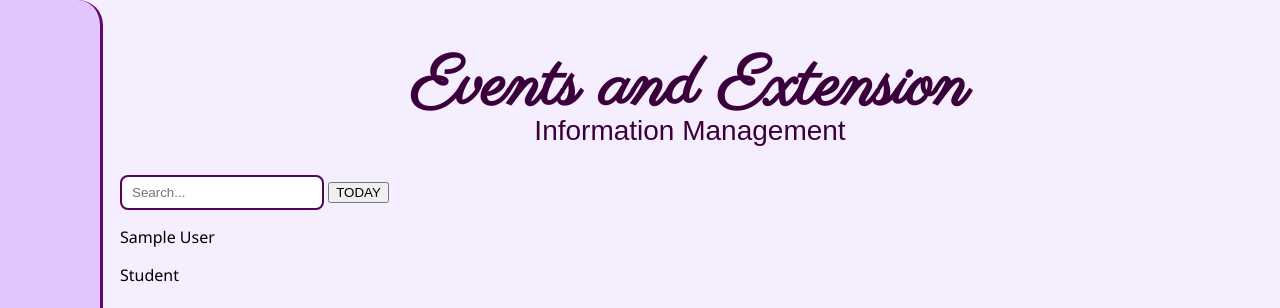
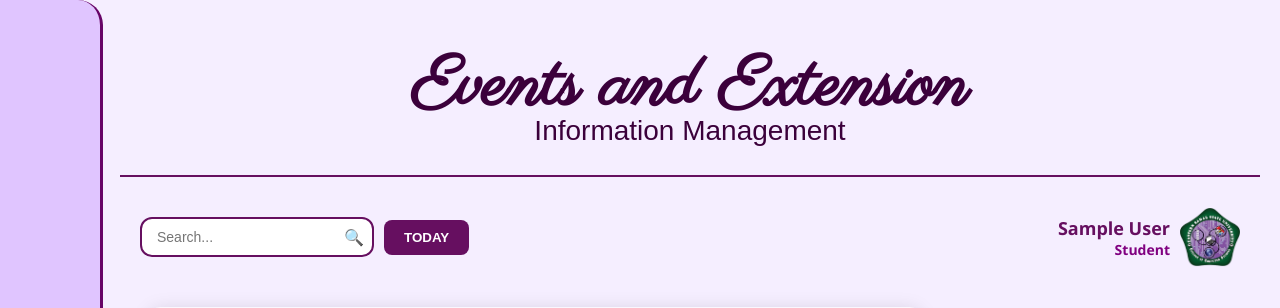
Before and after one commit to DavonGT/Event-IMS, a Django app: page / in a window 1280 px wide. Shown: the top 308 px of the page. Run offline with Django 5.2, Linux system fonts and the light colour scheme; the visitor is signed in with stand-in values (Sample User, id 1); data that the repository does not hold is empty; some libraries are stand-ins or nearby versions; some web fonts are replaced.

Commit message:
fix design on dasboard header- container

```diff
--- a/core/static/core/css/style.css
+++ b/core/static/core/css/style.css
@@ -531,6 +531,96 @@ body {
   }
 
 
+
+
+.header-container {
+  display: flex;
+  justify-content: space-between;
+  align-items: center;
+  background-color: #f5eeff;
+  padding: 10px 20px;
+}
+
+.search-today {
+  display: flex;
+  gap: 10px;
+  align-items: center;
+}
+
+.search-wrapper {
+  position: relative;
+}
+
+.search-input {
+  padding: 10px 35px 10px 15px;
+  border: 2px solid #660f60;
+  border-radius: 12px;
+  font-size: 14px;
+  color: #660f60;
+  outline: none;
+}
+
+.search-icon {
+  position: absolute;
+  right: 10px;
+  top: 50%;
+  transform: translateY(-50%);
+  color: #660f60;
+  font-size: 16px;
+  pointer-events: none;
+}
+
+.today-button {
+  background-color: #660f60;
+  color: white;
+  padding: 10px 20px;
+  border: none;
+  border-radius: 8px;
+  font-weight: bold;
+  cursor: pointer;
+}
+
+.user-info {
+  display: flex;
+  align-items: center;
+  gap: 10px;
+}
+
+.user-text {
+  text-align: right;
+}
+
+.user-name {
+  margin: 0;
+  font-weight: 700;
+  font-size: 18px;
+  color: #660f60;
+}
+
+.user-role {
+  margin: 0;
+  font-weight: 600;
+  color: purple;
+  font-size: 14px;
+}
+
+.user-logo {
+  height: 60px;
+  width: 60px;
+  object-fit: contain;
+}
+
+
+.title-divider {
+  border: none;
+  border-top: 2px solid #660f60;
+  margin: 15px 0 20px 0;
+}
+
+
+
+
+
   .main-content {
     flex: 1;
     padding: 20px;
--- a/core/templates/core/base.html
+++ b/core/templates/core/base.html
@@ -1,9 +1,9 @@
+{% load static %}
 <!DOCTYPE html>
 <html lang="en">
 <head>
   <meta charset="UTF-8">
   <title>{% block title %}My Site{% endblock %}</title>
-  {% load static %}
   <!-- Link to external CSS file -->
   <link rel="stylesheet" href="{% static 'core/css/style.css' %}">
   <link rel="stylesheet" href="https://cdnjs.cloudflare.com/ajax/libs/font-awesome/6.0.0-beta3/css/all.min.css">
--- a/core/templates/core/dashboard.html
+++ b/core/templates/core/dashboard.html
@@ -1,4 +1,5 @@
 {% extends 'core/base.html' %}
+{% load static %}
 
 {% block title %}Dashboard{% endblock %}
 
@@ -38,13 +39,27 @@
     <p class="dashboard-subtitle">Information Management</p>
   </div>
 
-  <input type="text" placeholder="Search..." class="search-input" id="searchInput" />
-  <button class="today-button" id="todayButton">TODAY</button>
+  <hr class="title-divider" />
 
-  {% if user.is_authenticated %}
-  <p class="user-name">{{ user.get_full_name }}</p>
-  <p class="user-role">{{user_role}}</p>
-  {% endif %}
+  <div class="header-container">
+    <div class="search-today">
+      <div class="search-wrapper">
+        <input type="text" placeholder="Search..." class="search-input" id="searchInput" />
+        <span class="search-icon">🔍</span>
+      </div>
+      <button class="today-button" id="todayButton">TODAY</button>
+    </div>
+
+    {% if user.is_authenticated %}
+    <div class="user-info">
+      <div class="user-text">
+        <p class="user-name">{{ user.get_full_name }}</p>
+        <p class="user-role">{{ user_role }}</p>
+      </div>
+      <img src="{% static 'core/images/ccs_logo.png' %}" alt="ESSU Logo" class="user-logo">
+    </div>
+    {% endif %}
+  </div>
 
   <!-- Flex Layout Below -->
   <div class="content-layout">
```
Also changed, not shown: core/static/core/images/ccs_logo.png (added).
